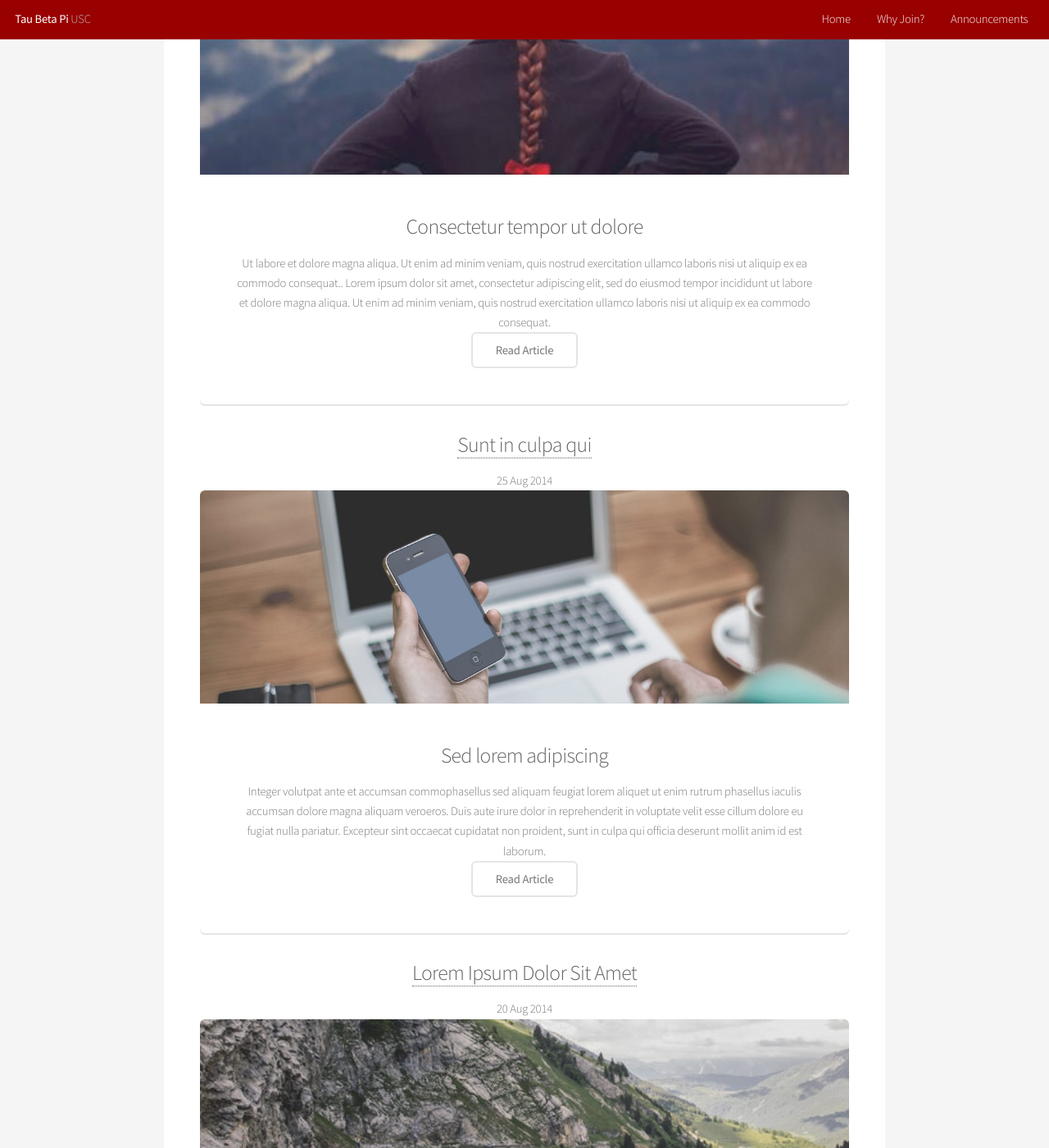
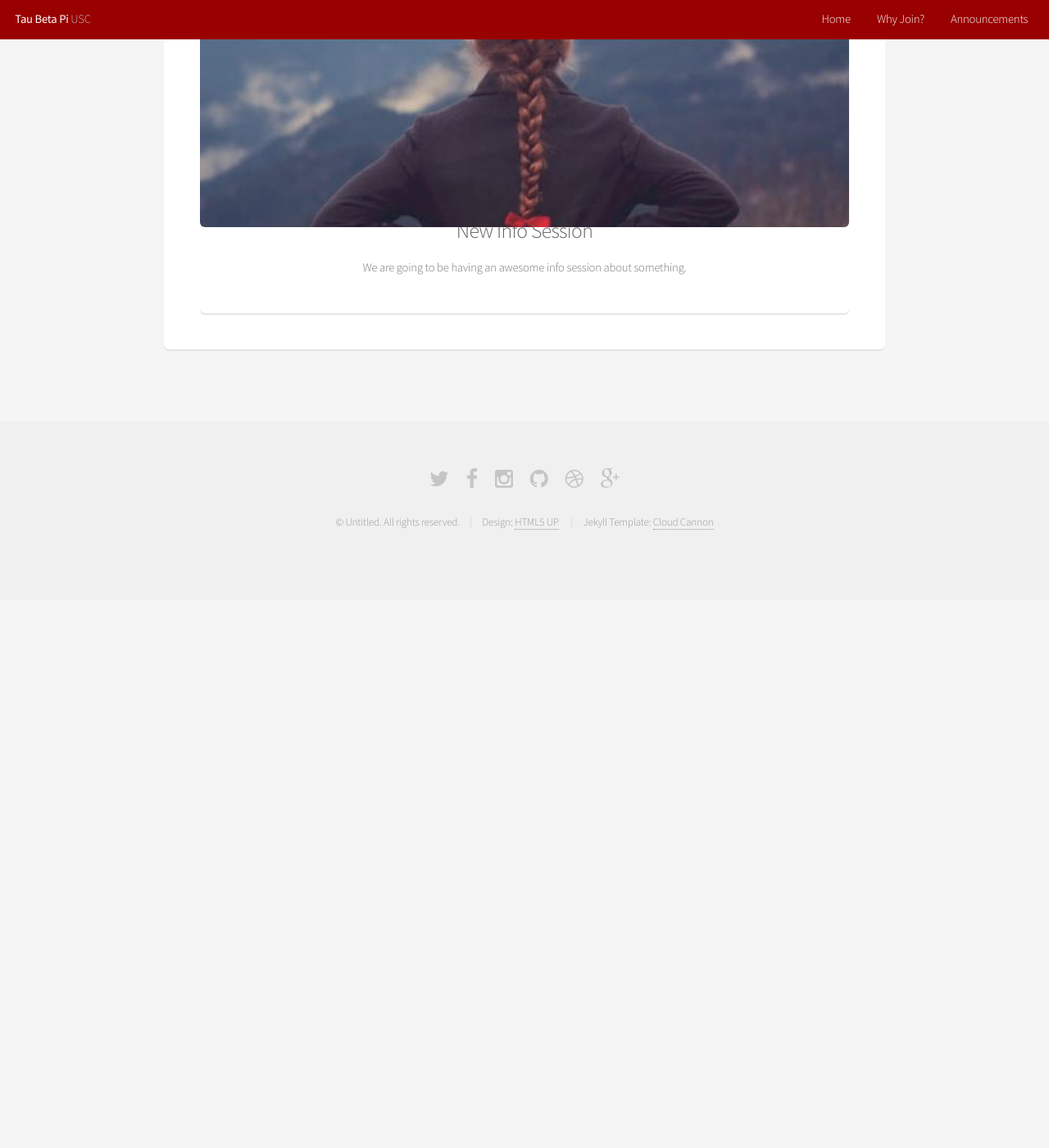
Before and after one commit to usctbp/usctbp.github.io, a Jekyll site: the page built from announcements/index.html, in a window 1280 px wide and 1400 px high, scrolled down 449 px. Shown: the whole window at 82% size. Built offline with Jekyll 4.4.1, drawn with Linux system fonts in a browser that asks for light colours; after the commit the page ends 1180 px from its top, so only the background shows below that; some of the changed text lies outside the part shown.

Commit message:
added blag stuff

```diff
--- a/_posts/2014-08-20-another-post.md
+++ /dev/null
@@ -1,9 +0,0 @@
----
-title: Lorem Ipsum Dolor Sit Amet
-layout: post
----
-
-<span class="image featured"><img src="{{ site.baseurl }}/assets/images/pic02.jpg" alt=""></span>
-<h3>Non aute irure</h3>
-<p>Integer volutpat ante et accumsan commophasellus sed aliquam feugiat lorem aliquet ut enim rutrum phasellus iaculis accumsan dolore magna aliquam veroeros.</p>
-<p>Duis aute irure dolor in reprehenderit in voluptate velit esse cillum dolore eu fugiat nulla pariatur. Excepteur sint occaecat cupidatat non proident, sunt in culpa qui officia deserunt mollit anim id est laborum.</p>
--- a/_posts/2014-08-25-test-post.md
+++ /dev/null
@@ -1,9 +0,0 @@
----
-title: Sunt in culpa qui
-layout: post
----
-
-<span class="image featured"><img src="{{ site.baseurl }}/assets/images/pic01.jpg" alt=""></span>
-<h3>Sed lorem adipiscing</h3>
-<p>Integer volutpat ante et accumsan commophasellus sed aliquam feugiat lorem aliquet ut enim rutrum phasellus iaculis accumsan dolore magna aliquam veroeros.</p>
-<p>Duis aute irure dolor in reprehenderit in voluptate velit esse cillum dolore eu fugiat nulla pariatur. Excepteur sint occaecat cupidatat non proident, sunt in culpa qui officia deserunt mollit anim id est laborum.</p>
--- a/_posts/2014-08-31-hello-word.md
+++ b/_posts/2014-08-31-hello-word.md
@@ -1,9 +1,8 @@
 ---
-title: Ullamco Laboris minim veniam
+title: New Info Session
 layout: post
 ---
 
 <span class="image featured"><img src="{{ site.baseurl }}/assets/images/pic03.jpg" alt=""></span>
-<h3>Consectetur tempor ut dolore</h3>
-<p>Ut labore et dolore magna aliqua. Ut enim ad minim veniam, quis nostrud exercitation ullamco laboris nisi ut aliquip ex ea commodo consequat..</p>
-<p>Lorem ipsum dolor sit amet, consectetur adipiscing elit, sed do eiusmod tempor incididunt ut labore et dolore magna aliqua. Ut enim ad minim veniam, quis nostrud exercitation ullamco laboris nisi ut aliquip ex ea commodo consequat.</p>
+<h3>New Info Session</h3>
+<p>We are going to be having an awesome info session about something.</p>
--- a/announcements/index.html
+++ b/announcements/index.html
@@ -8,13 +8,10 @@
 						<p>Get the latest on Tau Beta Pi events.</p>
 					</header>
 		{% for post in site.posts offset: 0 limit: 10 %}
-			<h3><a href="{{ site.baseurl }}{{ post.url }}">{{ post.title }}</a></h3>
-			<span class="date">{{ post.date | date_to_string }}</span>
+			<h3>{{ post.title }}</h3>
+<!-- 			<span class="date">{{ post.date | date_to_string }}</span> -->
 			<section class="box special">
-				{{ post.content | remove: '<p>' | remove: '</p>' }}
-			<ul class="actions">
-				<li><a href="{{ site.baseurl }}{{ post.url }}" class="button alt">Read Article</a></li>
-			</ul>
+				{{ post.content }}
 			</section>
 		{% endfor %}
 </section>
```
